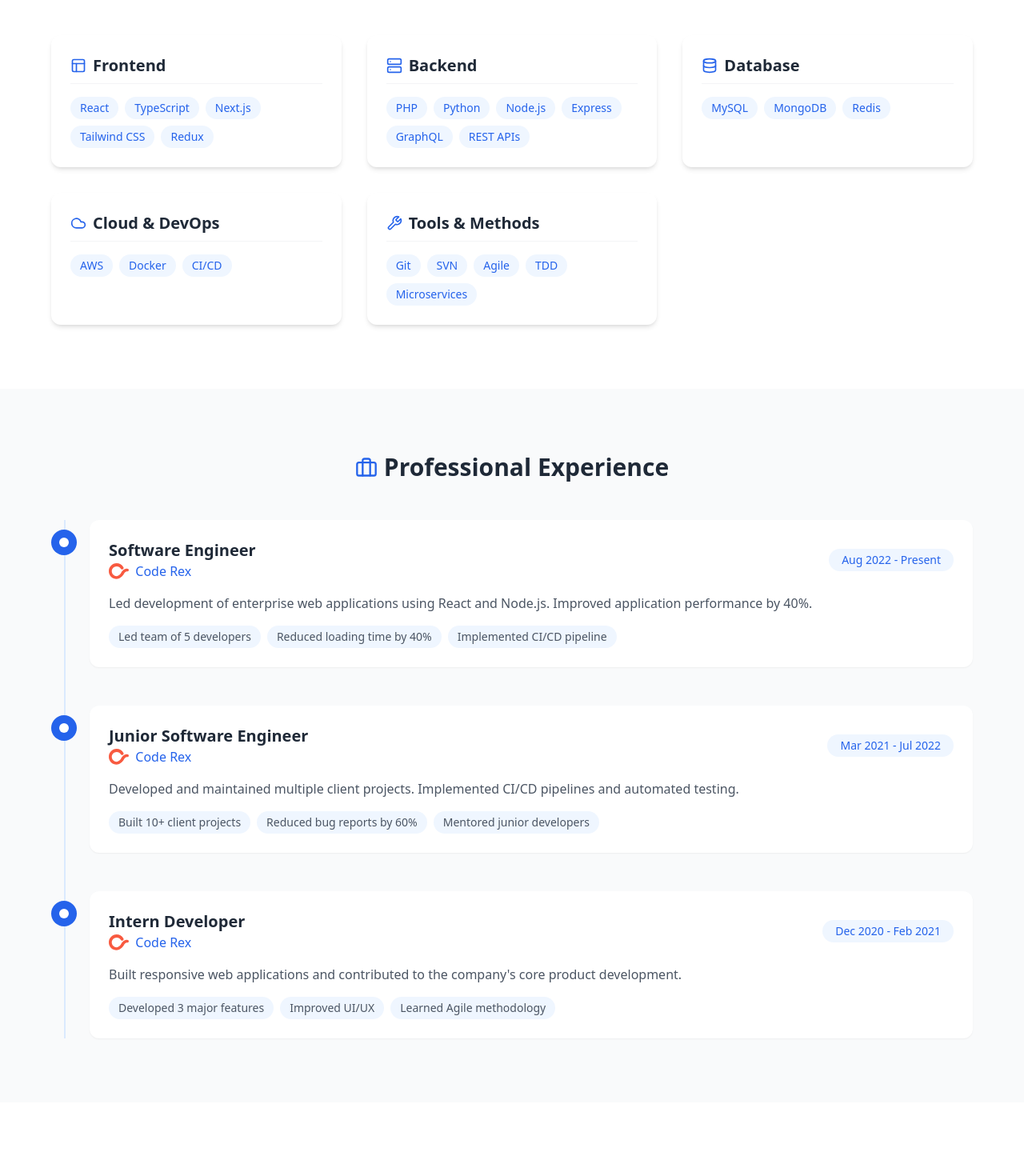
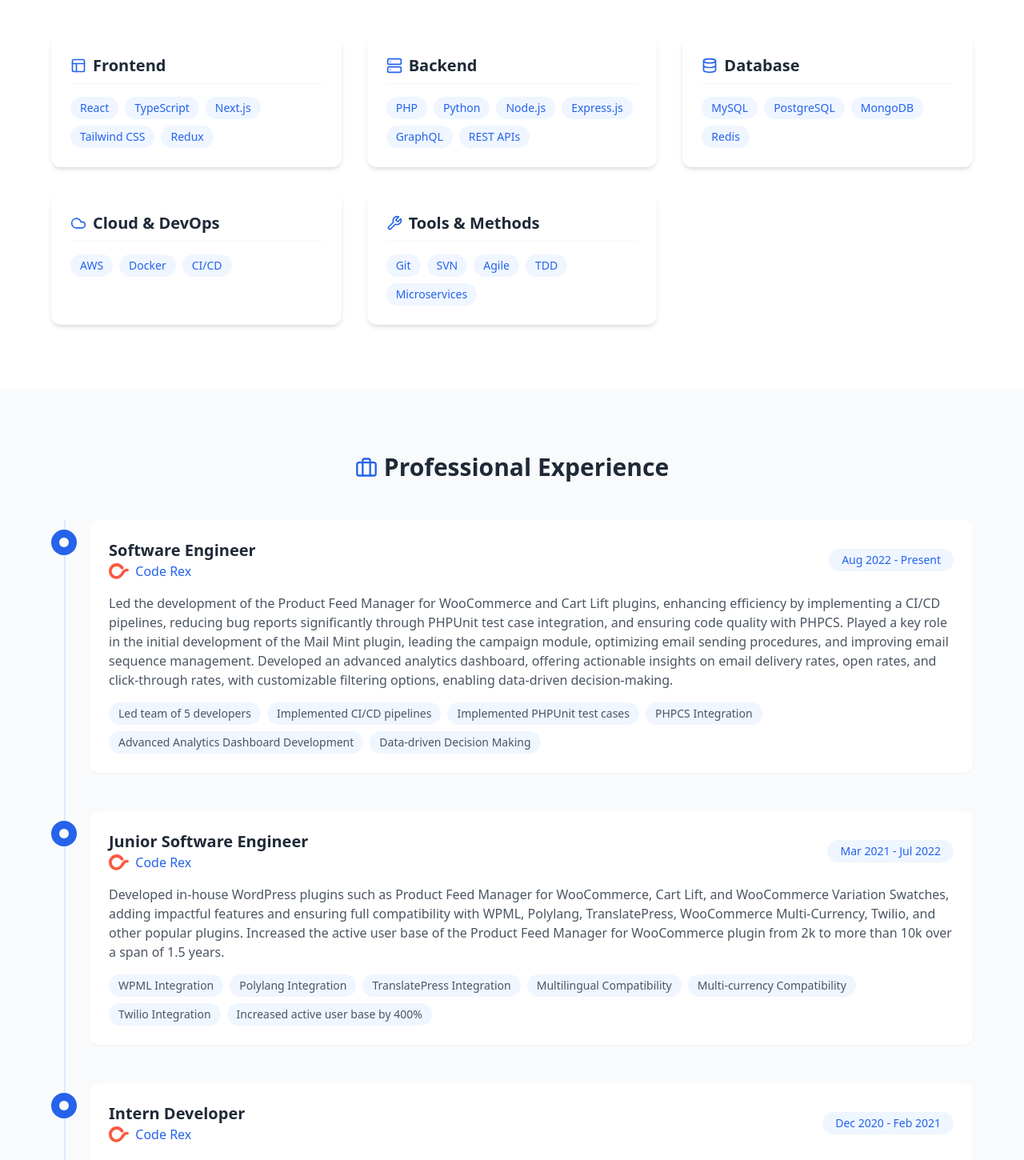
Before and after one commit to mhshujon/mhshujon.github.io, a React (Vite) app: page / in a window 1280 px wide. Shown: the part 920-2370 px from the top of the page at 80% size. Built offline with nearby package versions, Linux system fonts and the light colour scheme.

Commit message:
Update experience details and skilss

```diff
--- a/src/data/experiences.ts
+++ b/src/data/experiences.ts
@@ -5,8 +5,8 @@
         companyUrl: "https://coderex.co/",
         companyLogo: "/assets/logo/coderex.svg",
         period: "Aug 2022 - Present",
-        description: "Led development of enterprise web applications using React and Node.js. Improved application performance by 40%.",
-        highlights: ["Led team of 5 developers", "Reduced loading time by 40%", "Implemented CI/CD pipeline"]
+        description: "Led the development of the Product Feed Manager for WooCommerce and Cart Lift plugins, enhancing efficiency by implementing a CI/CD pipelines, reducing bug reports significantly through PHPUnit test case integration, and ensuring code quality with PHPCS. Played a key role in the initial development of the Mail Mint plugin, leading the campaign module, optimizing email sending procedures, and improving email sequence management. Developed an advanced analytics dashboard, offering actionable insights on email delivery rates, open rates, and click-through rates, with customizable filtering options, enabling data-driven decision-making.",
+        highlights: ["Led team of 5 developers", "Implemented CI/CD pipelines", "Implemented PHPUnit test cases", "PHPCS Integration", "Advanced Analytics Dashboard Development", "Data-driven Decision Making"]
     },
     {
         title: "Junior Software Engineer",
@@ -14,8 +14,8 @@
         companyUrl: "https://coderex.co/",
         companyLogo: "/assets/logo/coderex.svg",
         period: "Mar 2021 - Jul 2022",
-        description: "Developed and maintained multiple client projects. Implemented CI/CD pipelines and automated testing.",
-        highlights: ["Built 10+ client projects", "Reduced bug reports by 60%", "Mentored junior developers"]
+        description: "Developed in-house WordPress plugins such as Product Feed Manager for WooCommerce, Cart Lift, and WooCommerce Variation Swatches, adding impactful features and ensuring full compatibility with WPML, Polylang, TranslatePress, WooCommerce Multi-Currency, Twilio, and other popular plugins. Increased the active user base of the Product Feed Manager for WooCommerce plugin from 2k to more than 10k over a span of 1.5 years.",
+        highlights: ["WPML Integration", "Polylang Integration", "TranslatePress Integration", "Multilingual Compatibility", "Multi-currency Compatibility", "Twilio Integration", "Increased active user base by 400%"]
     },
     {
         title: "Intern Developer",
@@ -23,7 +23,7 @@
         companyUrl: "https://coderex.co/",
         companyLogo: "/assets/logo/coderex.svg",
         period: "Dec 2020 - Feb 2021",
-        description: "Built responsive web applications and contributed to the company's core product development.",
-        highlights: ["Developed 3 major features", "Improved UI/UX", "Learned Agile methodology"]
+        description: "Developed server-side APIs for asynchronous communication using AJAX, implemented custom WordPress theme development, and contributed to various client-specific projects.",
+        highlights: ["AJAX Integration", "API Development", "Custom Theme Development", "WooCommerce Feature Customization", "Contributed to client-based projects"]
     }
 ];
--- a/src/data/skills.ts
+++ b/src/data/skills.ts
@@ -7,11 +7,11 @@
     },
     "Backend": {
         icon: Server,
-        skills: ["PHP", "Python","Node.js", "Express", "GraphQL", "REST APIs"]
+        skills: ["PHP", "Python","Node.js", "Express.js", "GraphQL", "REST APIs"]
     },
     "Database": {
         icon: Database,
-        skills: ["MySQL", "MongoDB", "Redis"]
+        skills: ["MySQL", "PostgreSQL", "MongoDB", "Redis"]
     },
     "Cloud & DevOps": {
         icon: Cloud,
```
